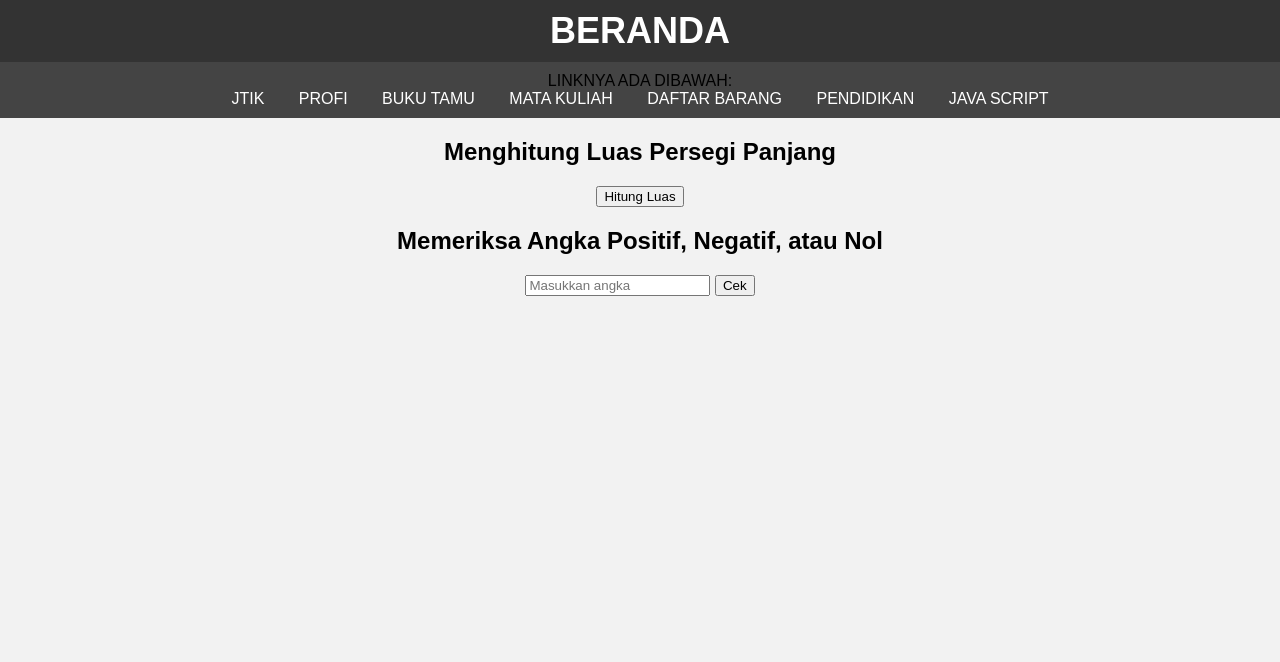
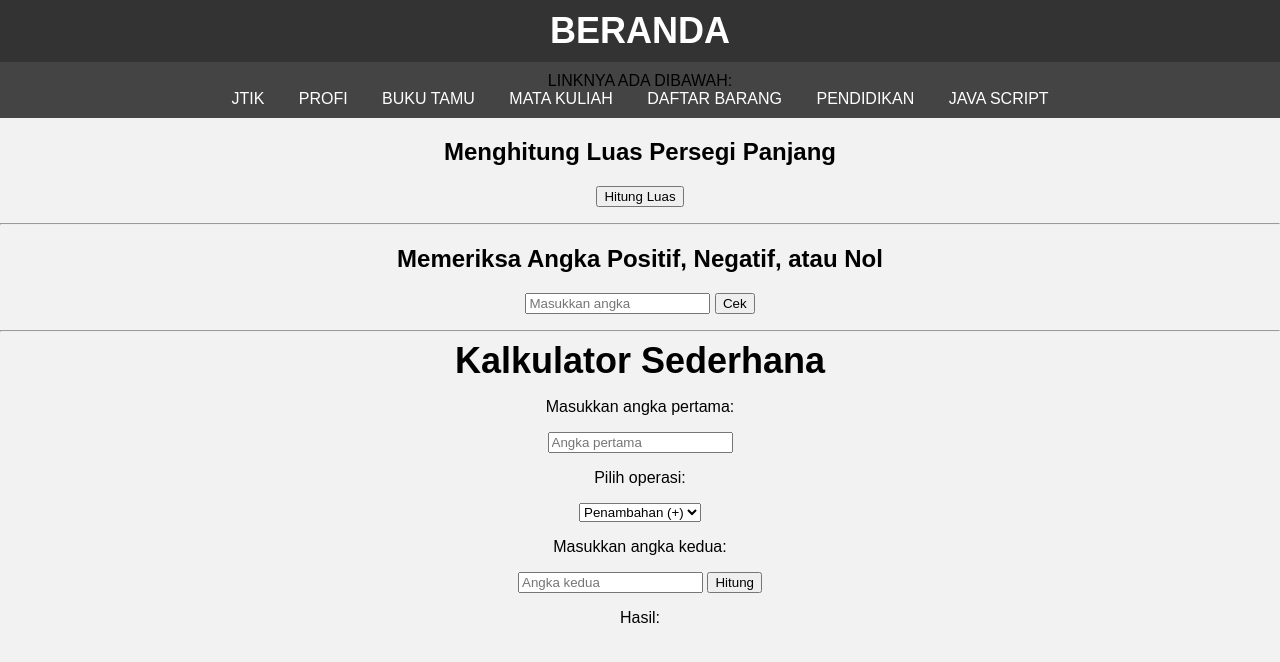
Before and after one commit to Arjunandar/Arjun, a plain HTML site: page Java Scrip.html in a window 1280 px wide. Drawn offline with Linux system fonts and the light colour scheme.

Commit message:
Update Java Scrip.html

```diff
--- a/Java Scrip.html
+++ b/Java Scrip.html
@@ -53,13 +53,13 @@
 <button onclick="hitungLuas()">Hitung Luas</button>
 
 <p id="luasPersegiPanjang"></p>
-
+<hr>
 <h2>Memeriksa Angka Positif, Negatif, atau Nol</h2>
 <input type="number" id="angka" placeholder="Masukkan angka">
 <button onclick="cekAngka()">Cek</button>
 
 <p id="hasilPengecekan"></p>
-
+<hr>
 <script>
     function hitungLuas() {
         var panjang = parseFloat(prompt("Masukkan panjang persegi panjang:"));
@@ -83,3 +83,49 @@
         document.getElementById("hasilPengecekan").innerHTML = pesan;
     }
 </script>
+
+<h1>Kalkulator Sederhana</h1>
+    <p>Masukkan angka pertama:</p>
+    <input type="text" id="angka1" placeholder="Angka pertama">
+    <p>Pilih operasi:</p>
+    <select id="operasi">
+        <option value="tambah">Penambahan (+)</option>
+        <option value="kurang">Pengurangan (-)</option>
+        <option value="kali">Perkalian (*)</option>
+        <option value="bagi">Pembagian (/)</option>
+    </select>
+    <p>Masukkan angka kedua:</p>
+    <input type="text" id="angka2" placeholder="Angka kedua">
+    <button onclick="hitung()">Hitung</button>
+    <p>Hasil: <span id="hasil"></span></p>
+
+    <script>
+        function hitung() {
+            // Ambil nilai angka pertama, operasi, dan angka kedua dari input
+            var angka1 = parseFloat(document.getElementById("angka1").value);
+            var operasi = document.getElementById("operasi").value;
+            var angka2 = parseFloat(document.getElementById("angka2").value);
+
+            // Hitung berdasarkan operasi yang dipilih
+            var hasil;
+            if (operasi === "tambah") {
+                hasil = angka1 + angka2;
+            } else if (operasi === "kurang") {
+                hasil = angka1 - angka2;
+            } else if (operasi === "kali") {
+                hasil = angka1 * angka2;
+            } else if (operasi === "bagi") {
+                if (angka2 === 0) {
+                    alert("Pembagian dengan nol tidak diizinkan.");
+                    return;
+                }
+                hasil = angka1 / angka2;
+            }
+
+            // Tampilkan hasil
+            document.getElementById("hasil").textContent = hasil;
+        }
+    </script>
+
+</body>
+</html>
```
